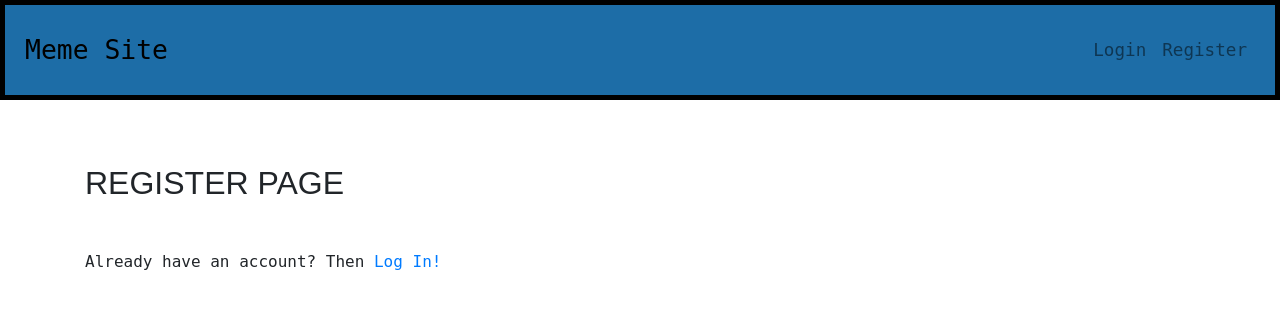
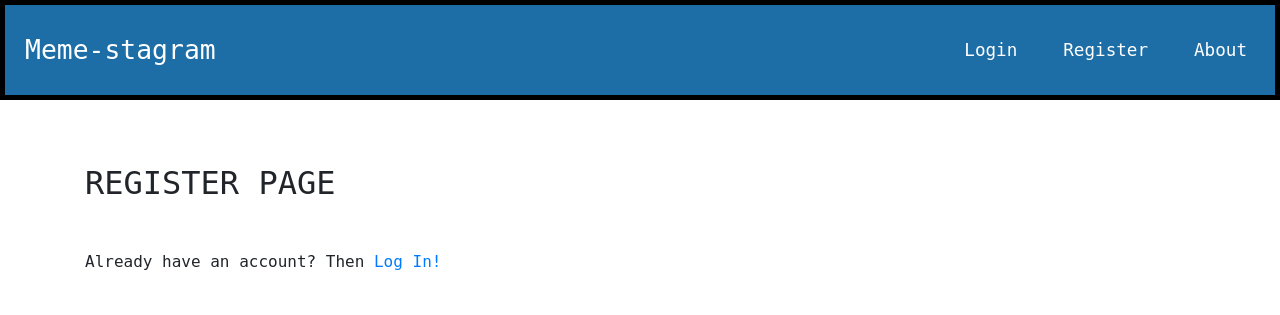
Before and after one commit to sywy1874/cmsc388j-final-project-memes, a Flask app: page /users/register in a window 1280 px wide. Shown: the top 315 px of the page. Run offline with Flask 2, Linux system fonts and the light colour scheme; some libraries are stand-ins or nearby versions; some web fonts are replaced.

Commit message:
Add About Page

```diff
--- a/flask_app/siteview/routes.py
+++ b/flask_app/siteview/routes.py
@@ -69,8 +69,8 @@ def new_meme():
 
 
 @site.route("/about")
-def about_page():
-    pass
+def about():
+    return render_template("about.html")
 
 
 # Might need more view functions?
--- a/flask_app/static/custom.css
+++ b/flask_app/static/custom.css
@@ -8,14 +8,23 @@
     border: black 5px solid;
 }
 
+.nav-link {
+    color: white !important;
+}
+
+.nav-item {
+    padding-left: 30px !important;
+}
+
 body{
     font-family: 'Chivo Mono', monospace;
-}
-
-h2{
-    font-family: arial;
 }
 
 .row {
     padding-bottom: 5vh;
 }
+
+.propic {
+    height: 75px;
+    width: 75px;
+}
--- a/flask_app/templates/header.html
+++ b/flask_app/templates/header.html
@@ -2,7 +2,7 @@
 {% block header %}
 <link rel="stylesheet" href="{{ url_for('static', filename='custom.css') }}">
 <nav class="navbar navbar-expand-lg navbar-light">
-    <a class="navbar-brand" href="{{ url_for('site.index') }}" style="color:#000000; font-size:150%">Meme Site</a>
+    <a class="navbar-brand" href="{{ url_for('site.index') }}" style="color:#FFFFFF; font-size:150%">Meme-stagram</a>
     <button class="navbar-toggler" type="button" data-toggle="collapse" data-target="#navbarCollapse"
         aria-controls="navbarSupportedContent" aria-expanded="false" aria-label="Toggle navigation">
         <span class="navbar-toggler-icon"></span>
@@ -42,6 +42,11 @@
                 </a>
             </li>
             {% endif %}
+            <li class="nav-item">
+                <a class="nav-link" href="{{ url_for('site.about') }}">
+                    About
+                </a>
+            </li>
         </ul>
     </div>
 </nav>
```
Also changed, not shown: flask_app/templates/about.html (added, +15 -0 lines), README.md.
